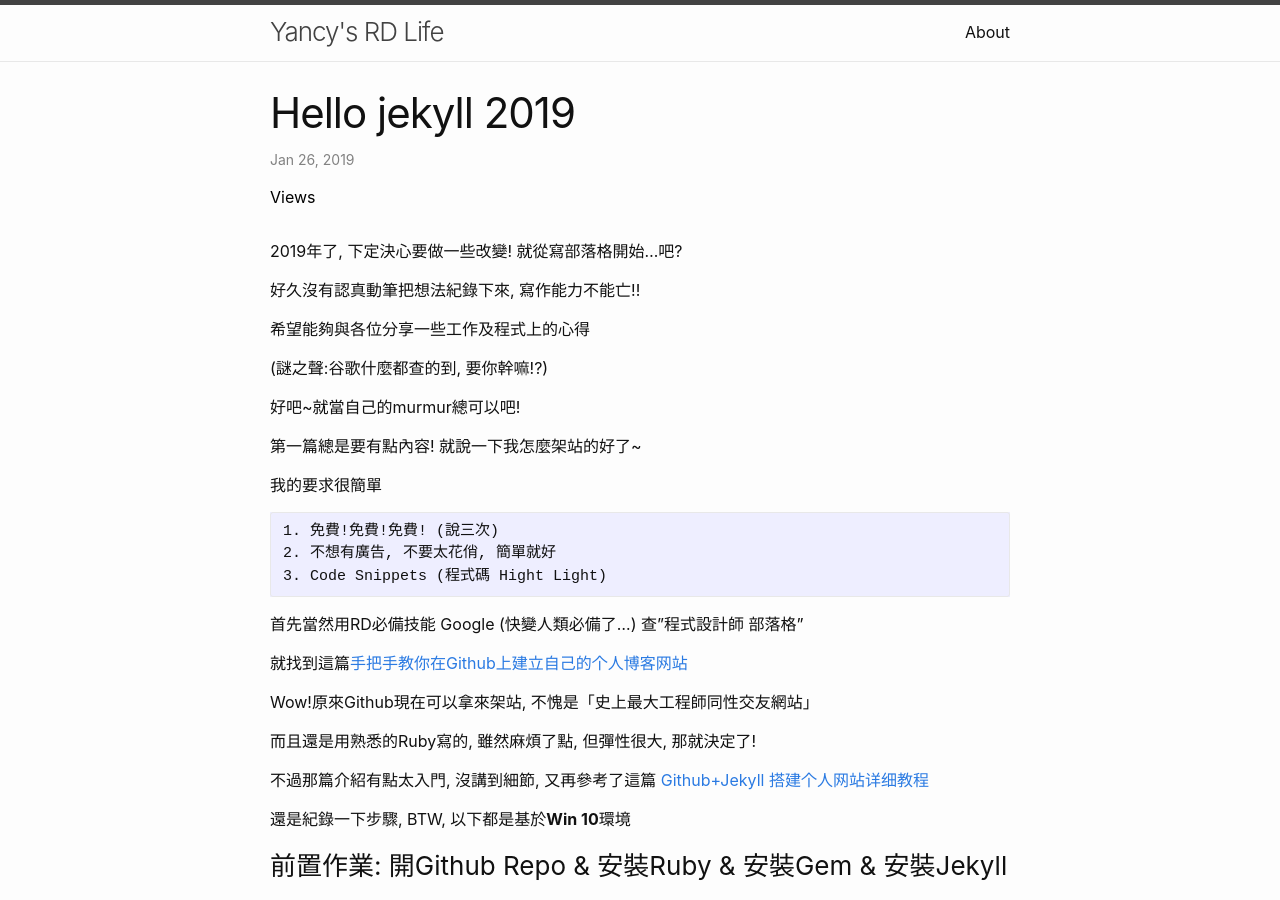
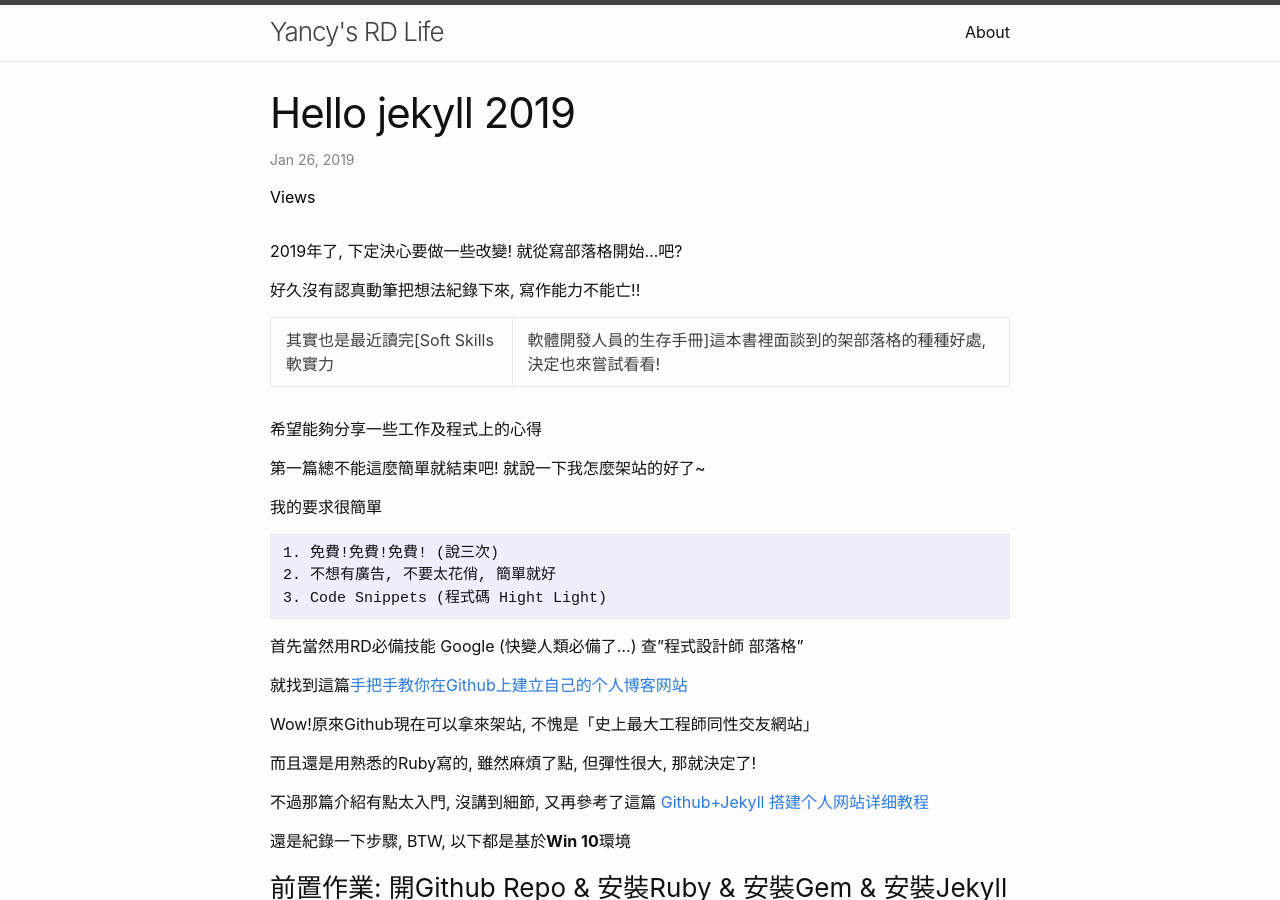
Before and after one commit to t6847kimo/blog, a Jekyll site: the page built from _posts/2019-01-26-Hello Jekyll 2019.md, in a window 1280 px wide and 900 px high. Built offline with Jekyll 4.4.1, drawn with Linux system fonts in a browser that asks for light colours; nearby versions of some CDN libraries; comment, search, counter and statistics services are not loaded.

Commit message:
Update 2019-01-26-Hello Jekyll 2019.md

```diff
--- a/_posts/2019-01-26-Hello Jekyll 2019.md
+++ b/_posts/2019-01-26-Hello Jekyll 2019.md
@@ -8,13 +8,11 @@ comments: true
 
 好久沒有認真動筆把想法紀錄下來, 寫作能力不能亡!!
 
-希望能夠與各位分享一些工作及程式上的心得
+其實也是最近讀完[Soft Skills 軟實力|軟體開發人員的生存手冊]這本書裡面談到的架部落格的種種好處, 決定也來嘗試看看!
 
-(謎之聲:谷歌什麼都查的到, 要你幹嘛!?)
+希望能夠分享一些工作及程式上的心得
 
-好吧~就當自己的murmur總可以吧!
-
-第一篇總是要有點內容! 就說一下我怎麼架站的好了~
+第一篇總不能這麼簡單就結束吧! 就說一下我怎麼架站的好了~
 
 我的要求很簡單
 
@@ -92,3 +90,4 @@ git push -u origin master
 [Jekyll Themes]: https://jekyll-themes.com/free/
 [Awesome (Gem-Packaged) Jekyll Themes]: https://github.com/planetjekyll/awesome-jekyll-themes
 [minima]: https://github.com/jekyll/minima
+[Soft Skills 軟實力|軟體開發人員的生存手冊]: https://www.kingstone.com.tw/book/book_page.asp?kmcode=2014713537591&Actid=tornado
```
